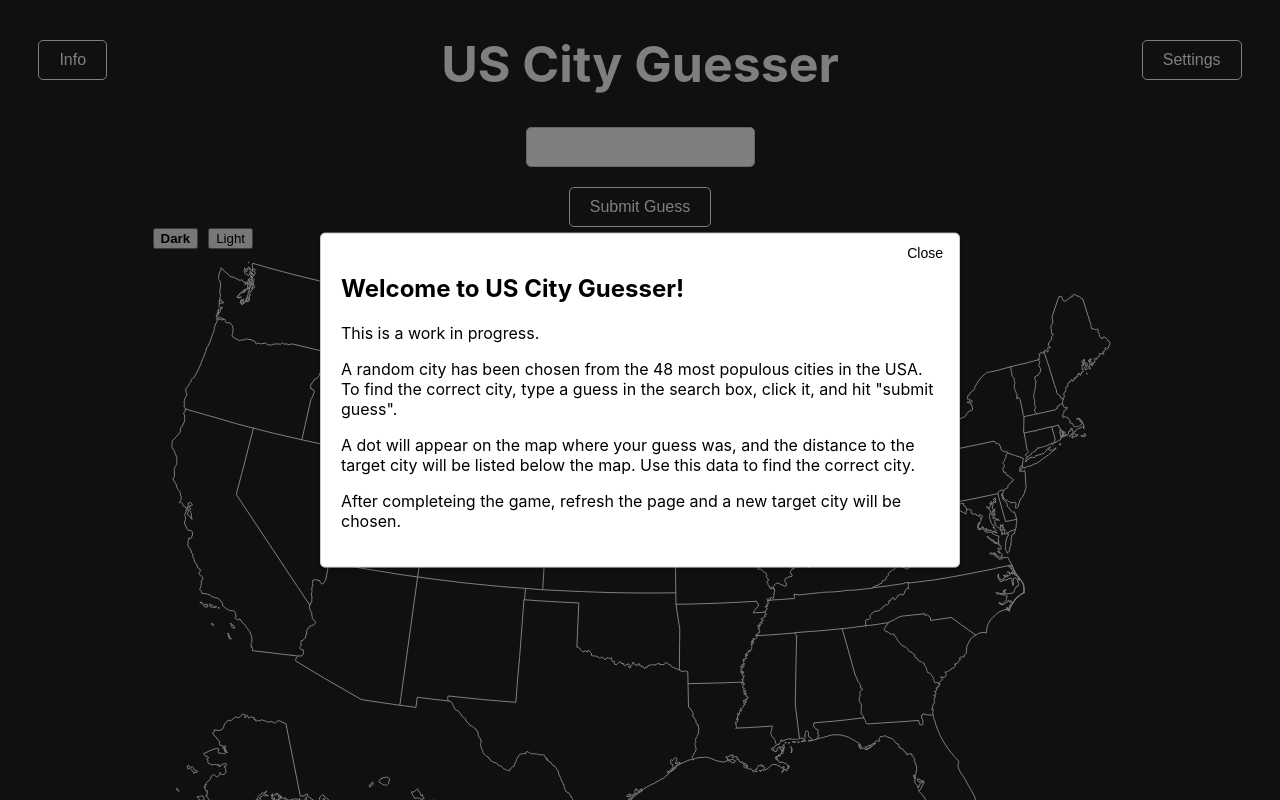
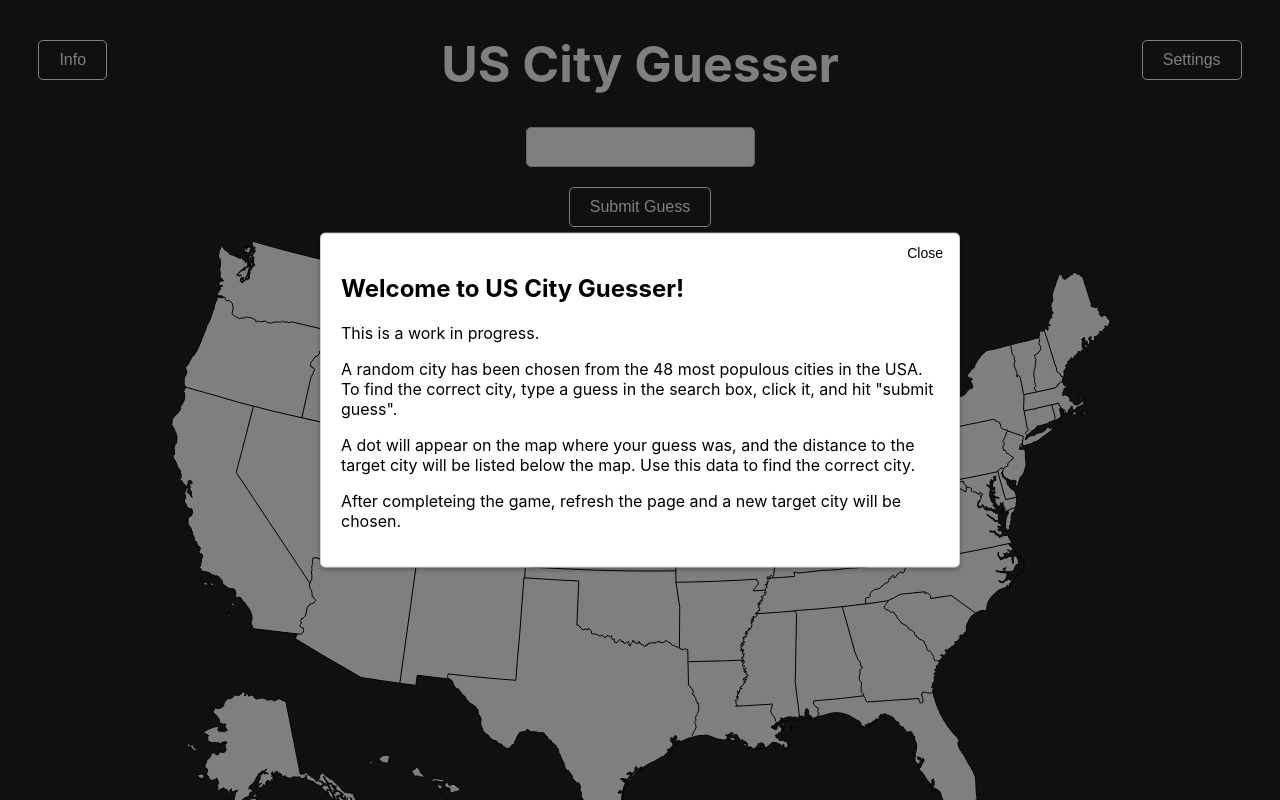
Before and after one commit to cis3296s24/US-City-Guesser, a React (Create React App) app: page / in a window 1280 px wide. Shown: the top 800 px of the page. Built offline with nearby package versions, Linux system fonts and the light colour scheme.

Commit message:
moved darkmode settings to settings menu

```diff
--- a/src/App.js
+++ b/src/App.js
@@ -75,7 +75,8 @@ function App() {
 
   const [km, setKm] = useState(false);
 
-  const [isDark, setIsDark] = useState(true); // State to track map display mode
+  const [isDark, setIsDark] = useState(false); // State to track map display mode
+
 
   //useRef element for scrolling when entering new value
   const bottomRef = useRef(null);
@@ -172,7 +173,7 @@ function App() {
 
 
     {/* map component takes in list of guessed cities to project dots */}
-    <Map guesses={displayList} />
+    <Map guesses={displayList} isDark={isDark} />
 
     <button data-testid = "give_up_button" className = "submit-button" onClick={function(){setGameState("quit")}}>Give up</button>
 
@@ -196,7 +197,16 @@ function App() {
 
     {/* Component for a popup that displays settings*/}
 
-    <Settings difficulty = {difficulty} setEasy={() => setDifficulty("easy")} setHard = {() => setDifficulty("hard")} isKm = {km} changeToKm = {() => setKm(true)} changeToMiles = {() => setKm(false)} mapDisplay = {isDark} setDark={() => setIsDark("#ffffff")} setLight = {() => setIsDark("202124")}/>
+    <Settings
+    difficulty = {difficulty}
+    setEasy={() => setDifficulty("easy")}
+    setHard = {() => setDifficulty("hard")}
+    isKm = {km}
+    changeToKm = {() => setKm(true)}
+    changeToMiles = {() => setKm(false)}
+    isDark = {isDark}
+    setDark={() => setIsDark(true)}
+    setLight = {() => setIsDark(false)}/>
 
 
     {/* useRef div for scrolling */}
--- a/src/Map.js
+++ b/src/Map.js
@@ -4,8 +4,8 @@ import * as topojson from 'topojson-client';
 import us from "./data/states-albers-10m.json";
 import Settings from './Settings';
 
-export default function Map({ guesses = [] }) {
-    const [isDark, setIsDark] = useState(true); // Initialize dark mode as true
+export default function Map({ guesses = [], isDark }) {
+
 
     useEffect(() => {
         const height = 610;
@@ -51,33 +51,10 @@ export default function Map({ guesses = [] }) {
         element.appendChild(div);
     }, [guesses, isDark]);
 
-    // Function to set dark mode
-    const setDark = () => {
-        setIsDark(true);
-    };
-
-    // Function to set light mode
-    const setLight = () => {
-        setIsDark(false);
-    };
-
     return (
         <div>
             <div>
                 {/* Button for dark mode */}
-                <button
-                    onClick={setDark}
-                    style={{ marginRight: '10px', fontWeight: isDark ? 'bold' : 'normal' }}
-                >
-                    Dark
-                </button>
-                {/* Button for light mode */}
-                <button
-                    onClick={setLight}
-                    style={{ fontWeight: isDark ? 'normal' : 'bold' }}
-                >
-                    Light
-                </button>
             </div>
             <div id={'map'}></div>
         </div>
--- a/src/Settings.js
+++ b/src/Settings.js
@@ -5,9 +5,8 @@ import Map from './Map'
 
 //called with the current level, and is passed useState functions which I define as
 //"setEasy" and "setHard". This is known as "lifting up the state"
-function Settings({ difficulty, setEasy, setHard, isKm, changeToMiles, changeToKm, mapDisplay}) {
+function Settings({ difficulty, setEasy, setHard, isKm, changeToMiles, changeToKm, isDark, setDark, setLight}) {
   const [displaySettings, setDisplaySettings] = useState(false);
-  const [isDark, setIsDark] = useState(true);
 
   //function for displaying Settings
   const toggleSettings = () => {
@@ -17,16 +16,6 @@ function Settings({ difficulty, setEasy, setHard, isKm, changeToMiles, changeToK
   //function for closing settings popup
   const closeSettings = () => {
     setDisplaySettings(false);
-  };
-
-  // Function to set dark mode
-  const setDark = () => {
-    setIsDark(false);
-  };
-
-  // Function to set light mode
-  const setLight = () => {
-    setIsDark(true);
   };
 
   return (
@@ -88,7 +77,7 @@ function Settings({ difficulty, setEasy, setHard, isKm, changeToMiles, changeToK
                     onClick={setDark}
                     style={{
                       marginRight: '10px',
-                      fontWeight: isDark ? 'normal' : 'bold',
+                      fontWeight: !isDark ? 'normal' : 'bold',
                     }}
                 >
                     Dark
@@ -97,7 +86,7 @@ function Settings({ difficulty, setEasy, setHard, isKm, changeToMiles, changeToK
                 <button
                     onClick={setLight}
                     style={{
-                      fontWeight: isDark ? 'bold' : 'normal'
+                      fontWeight: !isDark ? 'bold' : 'normal'
                     }}
                 >
                     Light
```
